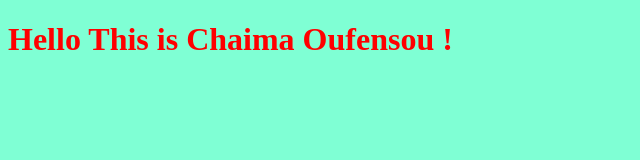
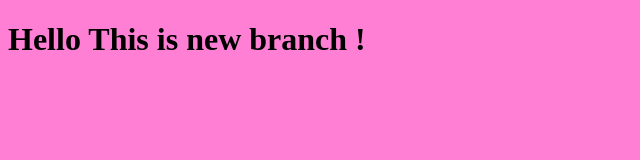
Before and after one commit to chaimaoufensou/TestRepo, a plain HTML site: page index.html in a window 1280 px wide. Shown: the whole page, without its empty margins (0-640 px from the left). Drawn offline with Linux system fonts and the light colour scheme.

Commit message:
Changing Style for The title

```diff
--- a/index.html
+++ b/index.html
@@ -7,7 +7,7 @@
     <link rel="stylesheet" href="style.css">
 </head>
 <body>
-    <h1>Hello This is Chaima Oufensou !</h1>
+    <h1>Hello This is new branch !</h1>
     <script src="app.js"></script>
 </body>
 </html>
--- a/style.css
+++ b/style.css
@@ -1,5 +1,5 @@
 h1{
-    color:red;
+    color :black;
 
 }
-body{background-color: aquamarine;}
+body{background-color: rgb(255, 127, 212);}
```
